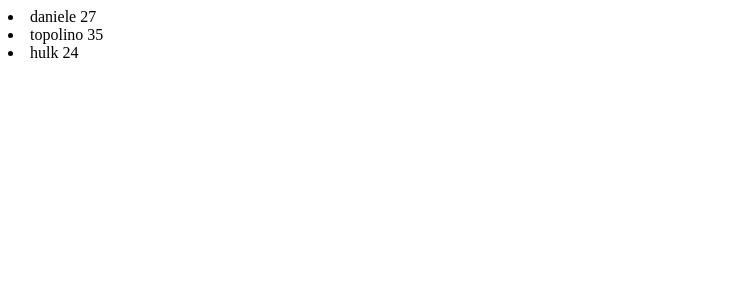
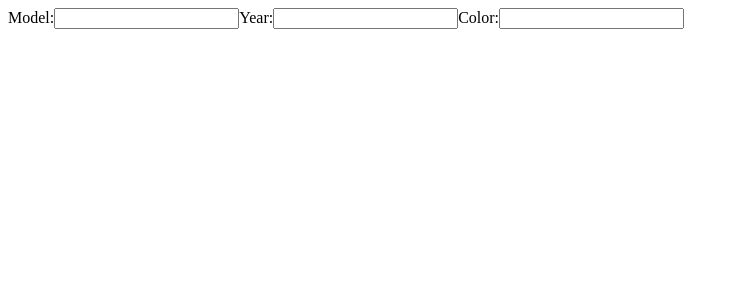
Before and after one commit to danycnc/repo-react-exercises, a React (Create React App) app in the folder react-exercises/: page / in a window 1280 px wide. Shown: the top 300 px of the page, without its empty margins (0-739 px from the left). Built offline with nearby package versions, Linux system fonts and the light colour scheme.

Commit message:
da fixare

```diff
--- a/react-exercises/src/App.js
+++ b/react-exercises/src/App.js
@@ -1,4 +1,5 @@
 import { Component } from 'react';
+import CarDetails from './CarDetails';
 import ClickCounter from './ClickCounter';
 import ClickTracker from './ClickTracker';
 import Counter from './Counter';
@@ -14,20 +15,17 @@ import TodoList from './TodoList';
 import UncontrolledLogin from './UncontrolledLogin';
 import Welcome from './Welcome';
 
-const list = [
-  { name: 'daniele', id: 435, age: 27 },
-  { name: 'pippo', id: 651, age: 18 },
-  { name: 'pluto', id: 855, age: 15 },
-  { name: 'paperino', id: 895, age: 12 },
-  { name: 'topolino', id: 946, age: 35 },
-  { name: 'hulk', id: 894, age: 24 },
-];
+const initialData = {
+  model: 'Audi',
+  year: '2021',
+  color: 'black',
+};
 
 class App extends Component {
   render() {
     return (
       <div>
-        <FilteredList list={list} />
+        <CarDetails initialData={initialData} />
       </div>
     );
   }
--- /dev/null
+++ b/react-exercises/src/CarDetails.js
@@ -0,0 +1,49 @@
+import { useEffect, useRef, useState } from 'react';
+
+const CarDetails = ({ initialData }) => {
+  const [data, setData] = useState(initialData);
+  const [model, setModel] = useState(initialData.model);
+  const [year, setYear] = useState(initialData.year);
+  const [color, setColor] = useState(initialData.color);
+
+  const inputRef = useRef(initialData);
+
+  console.log(inputRef);
+
+  useEffect(() => {
+    setModel(inputRef.current.elements.model.value);
+    console.log(model);
+  }, []);
+
+  //   console.log(inputRef);
+
+  //   const handleChange = (event) => {
+  //     const { name, value } = event.target;
+
+  // setData((data) => {
+  //   return {
+  //     ...data,
+  //     [name]: value,
+  //   };
+  // });
+  //   };
+
+  return (
+    <form ref={inputRef}>
+      <label>
+        Model:
+        <input name='model'></input>
+      </label>
+      <label>
+        Year:
+        <input name='year'></input>
+      </label>
+      <label>
+        Color:
+        <input name='color'></input>
+      </label>
+    </form>
+  );
+};
+
+export default CarDetails;
```
